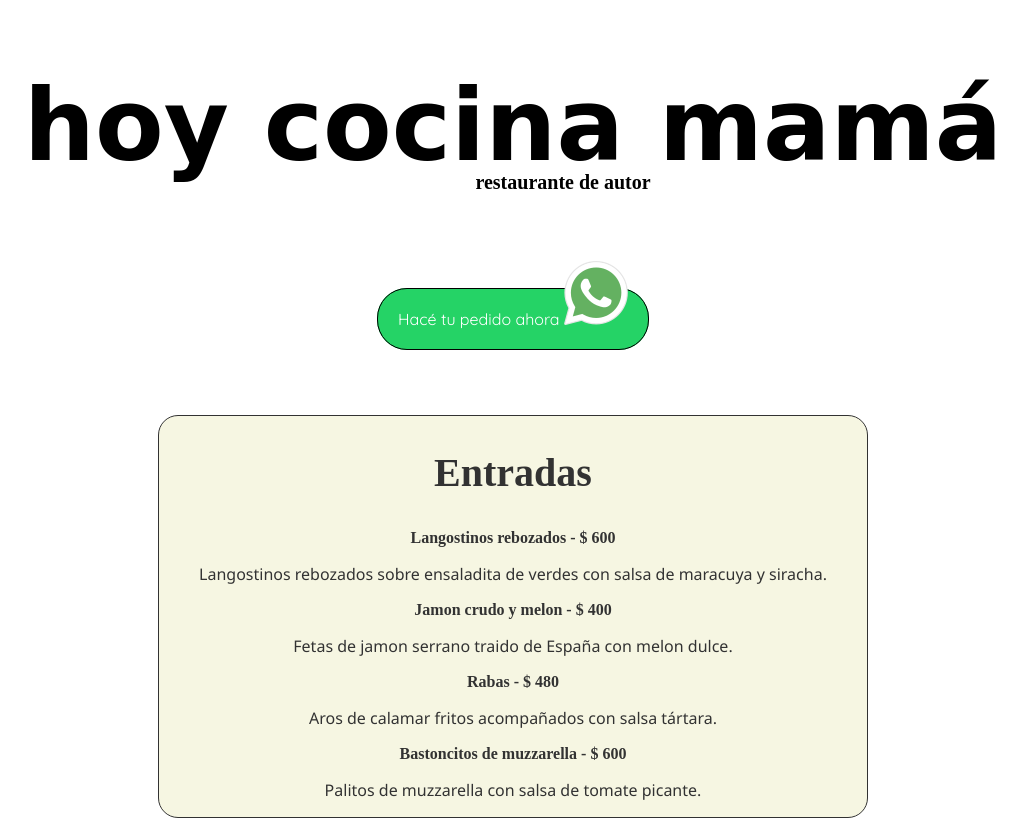
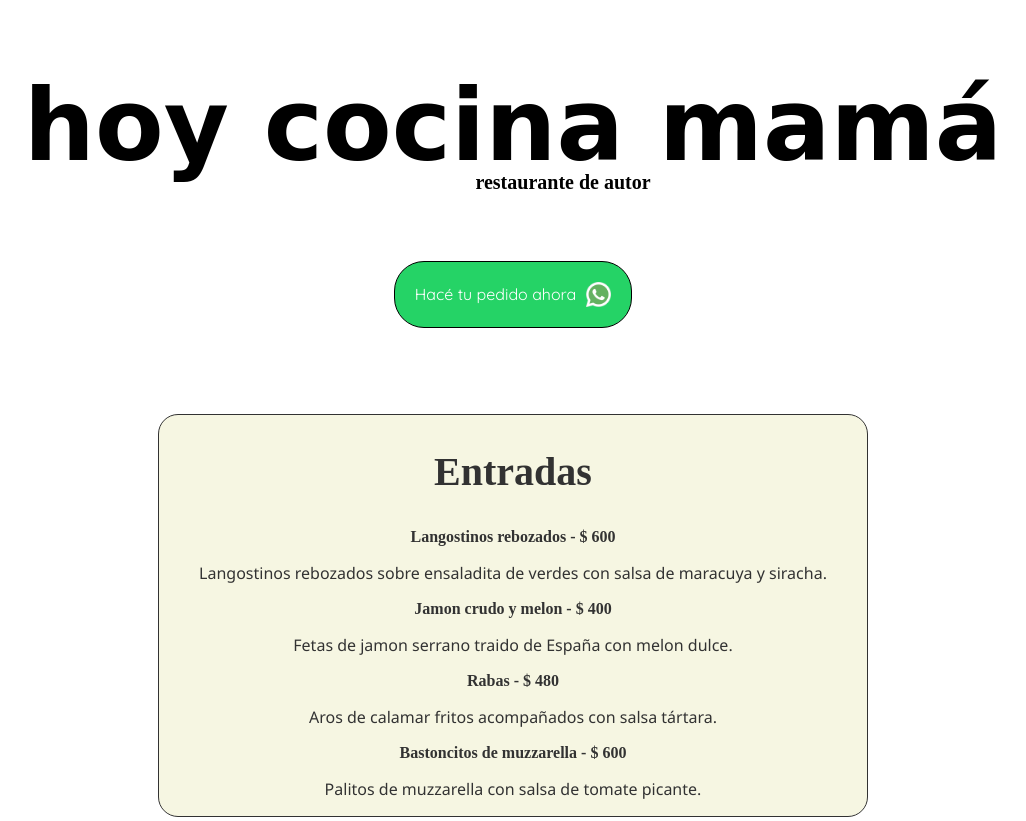
Before and after one commit to carogrosso/menu, a plain HTML site: page index.html in a window 1280 px wide. Shown: the top 821 px of the page, without its empty margins (127-1153 px from the left). Drawn offline with Linux system fonts and the light colour scheme; a web font is replaced by a local one.

Commit message:
ultimos cambios

```diff
--- a/css/style.css
+++ b/css/style.css
@@ -40,8 +40,10 @@ body{
     border-radius: 30px; /*bordes redondos*/
 }
 
-.wap{
-    size: 20px;
+.whatsapp{
+    width: 25px;
+    align-items: center;
+    padding-left: 10px;
 }
 
 .centrado{
@@ -81,10 +83,17 @@ body{
     /*font-family: 'Helvetica', sans-serif; /*tipografía texto*/
 }
 
-.iconos{
-    size: 20px;
+.pedido{
+    display: flex;
+    justify-content: center;
+
+    align-items: center;
 }
 
 footer{
     font-family: 'EB Garamond', serif;
 }
+
+.redes{
+    width: 50px;
+}
--- a/index.html
+++ b/index.html
@@ -19,8 +19,8 @@
         <h1 class= "titulo">hoy cocina mamá</h1>
         <h2 class= "subtitulo">restaurante de autor</h2>
     </header>
-    <div class= "centrado separador">
-        <a  class= "boton" target="_blank" href="https://wa.me/541159436942?text=Hola,%20quiero%20hacer%20un%20pedido">Hacé tu pedido ahora <img src="img/wap.png"></a>
+    <div class= "centrado separador pedido">
+        <a class= "boton pedido" target="_blank" href="https://wa.me/541159436942?text=Hola,%20quiero%20hacer%20un%20pedido">Hacé tu pedido ahora<img class="whatsapp" src="img/wap.png"></a>
     </div>
     <br></br>
 
@@ -290,8 +290,6 @@
     <div>
 </section>
 
-</body>
-
 <footer>
 	<div class="centrado separador">
 		<div class="row">
@@ -302,8 +300,8 @@
 		<div class="row centrado">
 				<div class="col-4"></div>
 				<div class="col-4">
-					<a href="https://www.instagram.com/" target="_blank"><img src="img/ig.png" alt=""></a>
-                    <a href="https://www.facebook.com/"  target="_blank"><img src="img/fb.png" alt=""></a>
+					<a href="https://www.instagram.com/" target="_blank"><img class="redes" src="img/ig.png" alt=""></a>
+                    <a href="https://www.facebook.com/"  target="_blank"><img class="redes" src="img/fb.png" alt=""></a>
                 </div>
                 <div class="col-4"></div>
             <h4>Copyright © 2021 Caro Grosso</h4>
@@ -311,4 +309,5 @@
     </div>
 </footer>
 
+</body>
 </html>
```
